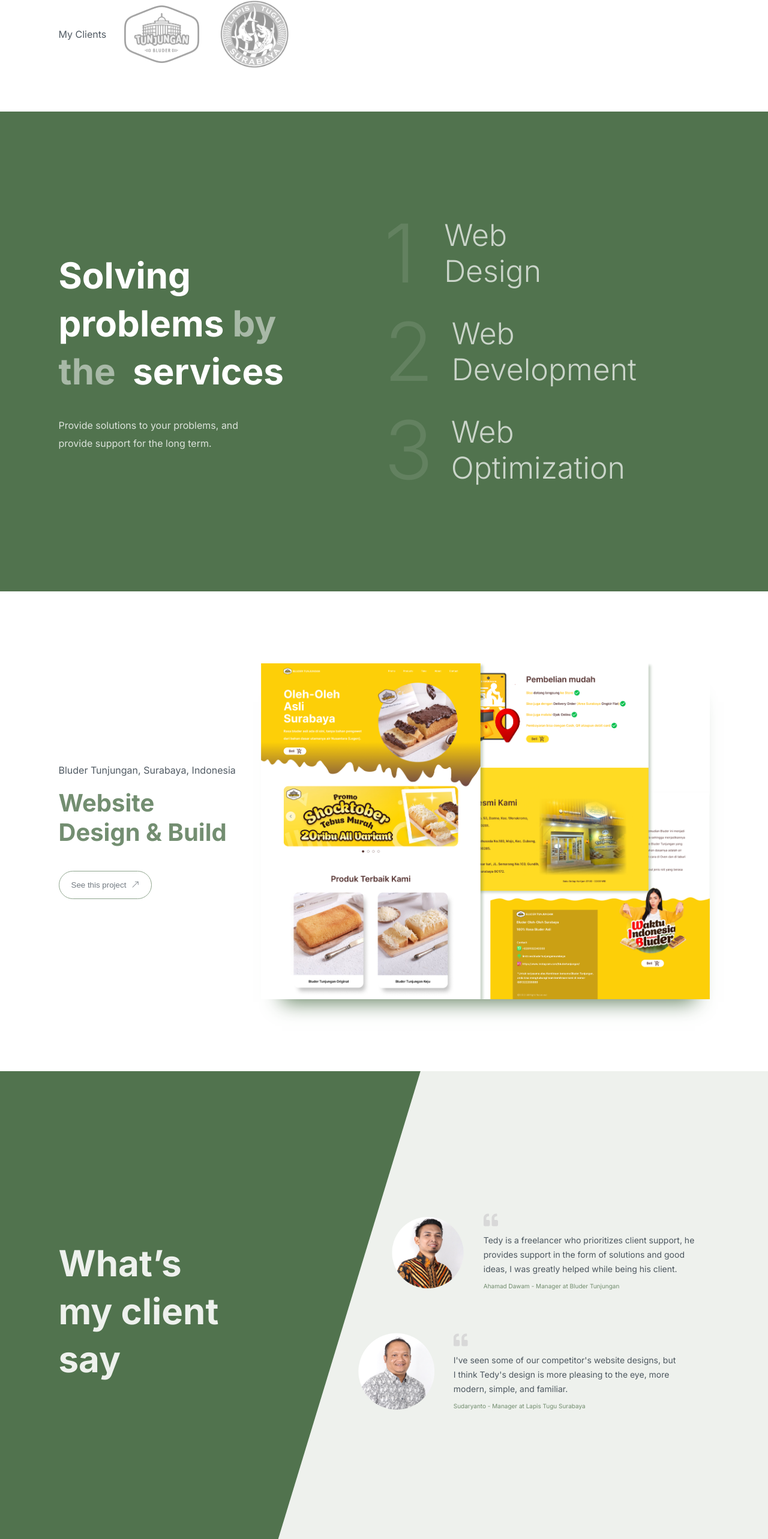
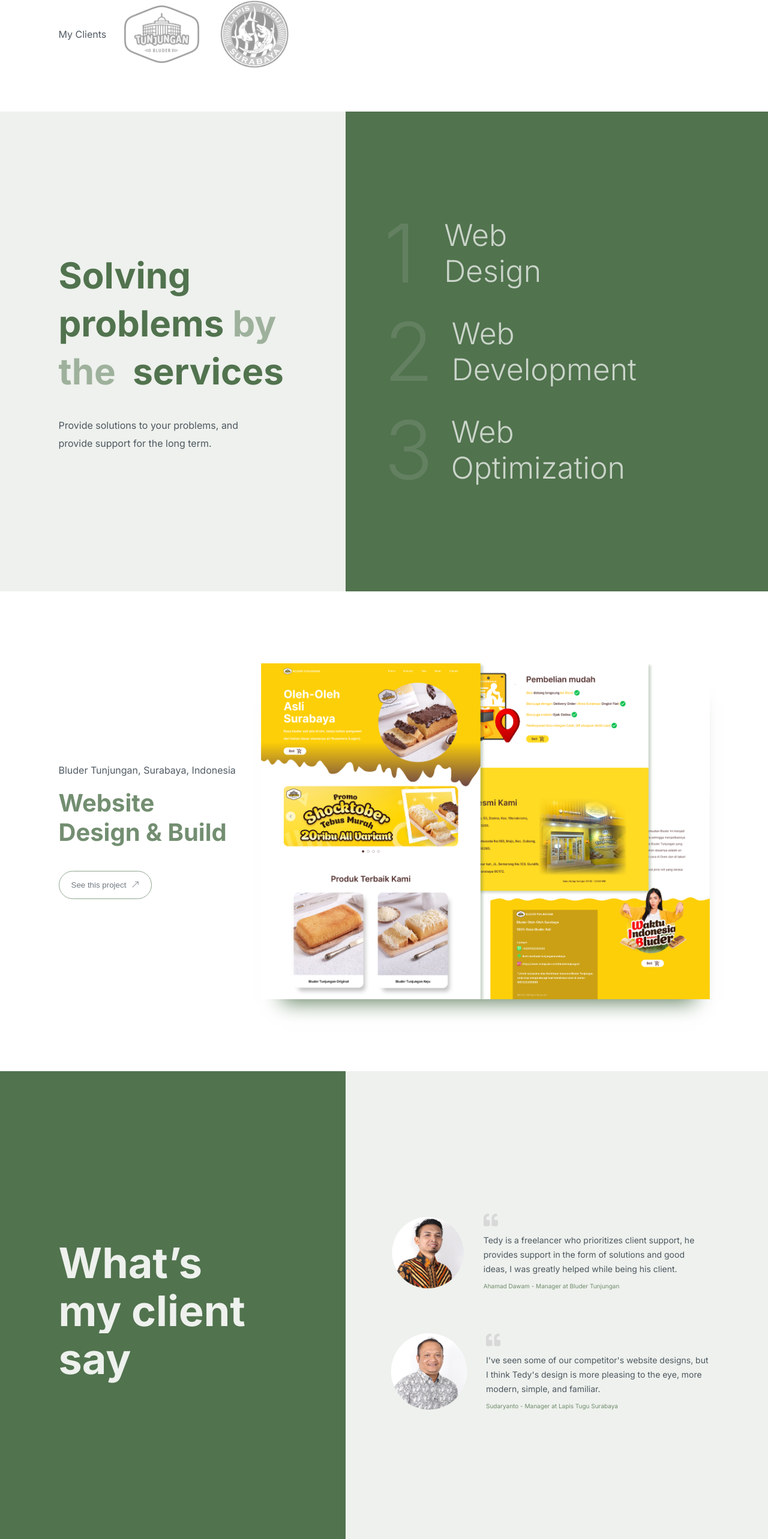
Before and after one commit to tedymaradho/maradho, a React (Vite) app: page / in a window 1280 px wide. Shown: the part 872-3438 px from the top of the page at 60% size. Built offline with nearby package versions, Linux system fonts and the light colour scheme; the HTML template or start-up script is replaced by a standard one.

Commit message:
change rectangle

```diff
--- a/src/components/Footer.jsx
+++ b/src/components/Footer.jsx
@@ -69,7 +69,7 @@ const Right = styled.div`
 `;
 
 const Form = styled.form`
-  width: 400px;
+  width: 350px;
   display: flex;
   flex-direction: column;
   gap: 20px;
@@ -86,6 +86,7 @@ const Input = styled.input`
   height: 35px;
   border-radius: 8px;
   border: none;
+  outline: none;
 `;
 
 const Area = styled.textarea`
@@ -96,6 +97,7 @@ const Area = styled.textarea`
   height: 180px;
   border-radius: 8px;
   border: none;
+  outline: none;
 `;
 
 const Dev = styled.p`
--- a/src/components/Service.jsx
+++ b/src/components/Service.jsx
@@ -5,7 +5,6 @@ const Container = styled.div`
   grid-template-columns: 1fr 1fr;
   align-items: center;
   height: 100vh;
-  color: white;
 `;
 
 const Left = styled.div`
@@ -15,6 +14,7 @@ const Left = styled.div`
 `;
 
 const Title = styled.h1`
+  color: ${(props) => props.theme.main};
   font-size: 60px;
   line-height: 80px;
 `;
@@ -29,7 +29,9 @@ const Desc = styled.p`
   margin-top: 35px;
 `;
 
-const Right = styled.div``;
+const Right = styled.div`
+  color: white;
+`;
 
 const List = styled.div`
   display: flex;
--- a/src/components/Testimoni.jsx
+++ b/src/components/Testimoni.jsx
@@ -15,7 +15,7 @@ const Left = styled.div``;
 const Title = styled.h1`
   line-height: 80px;
   color: ${(props) => props.theme.bg};
-  font-size: 60px;
+  font-size: 70px;
 `;
 
 const BgSpan = styled.span`
@@ -32,10 +32,6 @@ const TestiBox = styled.div`
   display: flex;
   align-items: center;
   gap: 20px;
-
-  &:last-child {
-    transform: translateX(-10%);
-  }
 `;
 
 const TextBox = styled.div`
--- a/src/pages/Home.jsx
+++ b/src/pages/Home.jsx
@@ -51,7 +51,19 @@ const SectionClient = styled.div`
 
 const SectionService = styled.div`
   ${SectionDefault}
-  background-color: ${(props) => props.theme.main};
+  background-color: ${(props) => props.theme.bg};
+  position: relative;
+  z-index: -1;
+`;
+
+const ServiceShape = styled.div`
+  width: 55%;
+  height: 100%;
+  position: absolute;
+  top: 0;
+  right: 0;
+  z-index: -2;
+  background-color: #51734e;
 `;
 
 const SectionProject = styled.div`
@@ -73,13 +85,12 @@ const SectionTestimoni = styled.div`
 `;
 
 const TestiShape = styled.div`
-  width: 100%;
+  width: 45%;
   height: 100%;
   position: absolute;
   top: 0;
   left: 0;
   z-index: -2;
-  clip-path: polygon(0% 0%, 54.75% 0%, 35.75% 100%, 0% 100%);
   background-color: #51734e;
 `;
 
@@ -109,6 +120,7 @@ function Home() {
         <Wrapper>
           <Service />
         </Wrapper>
+        <ServiceShape />
       </SectionService>
       <SectionProject>
         <Wrapper>
```
